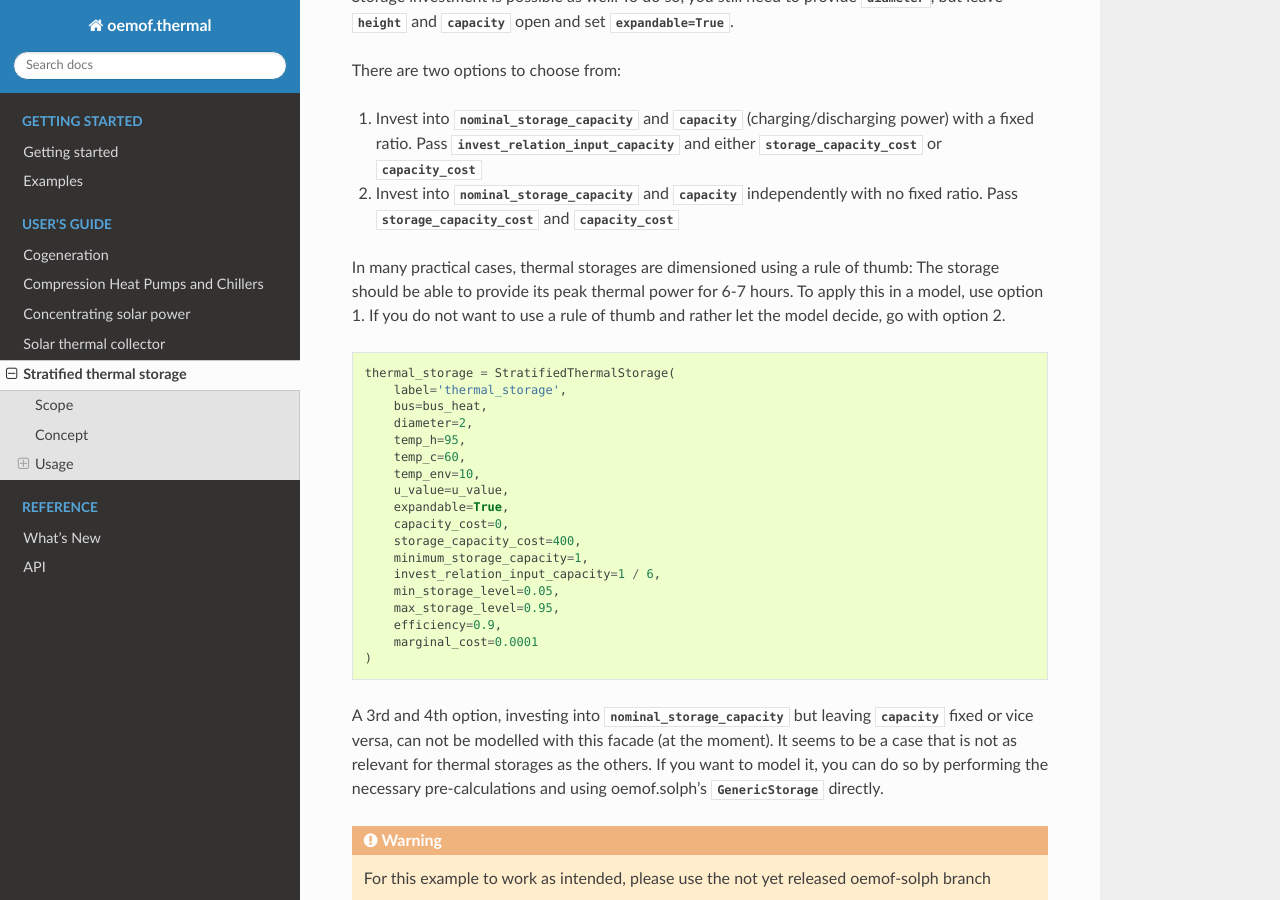
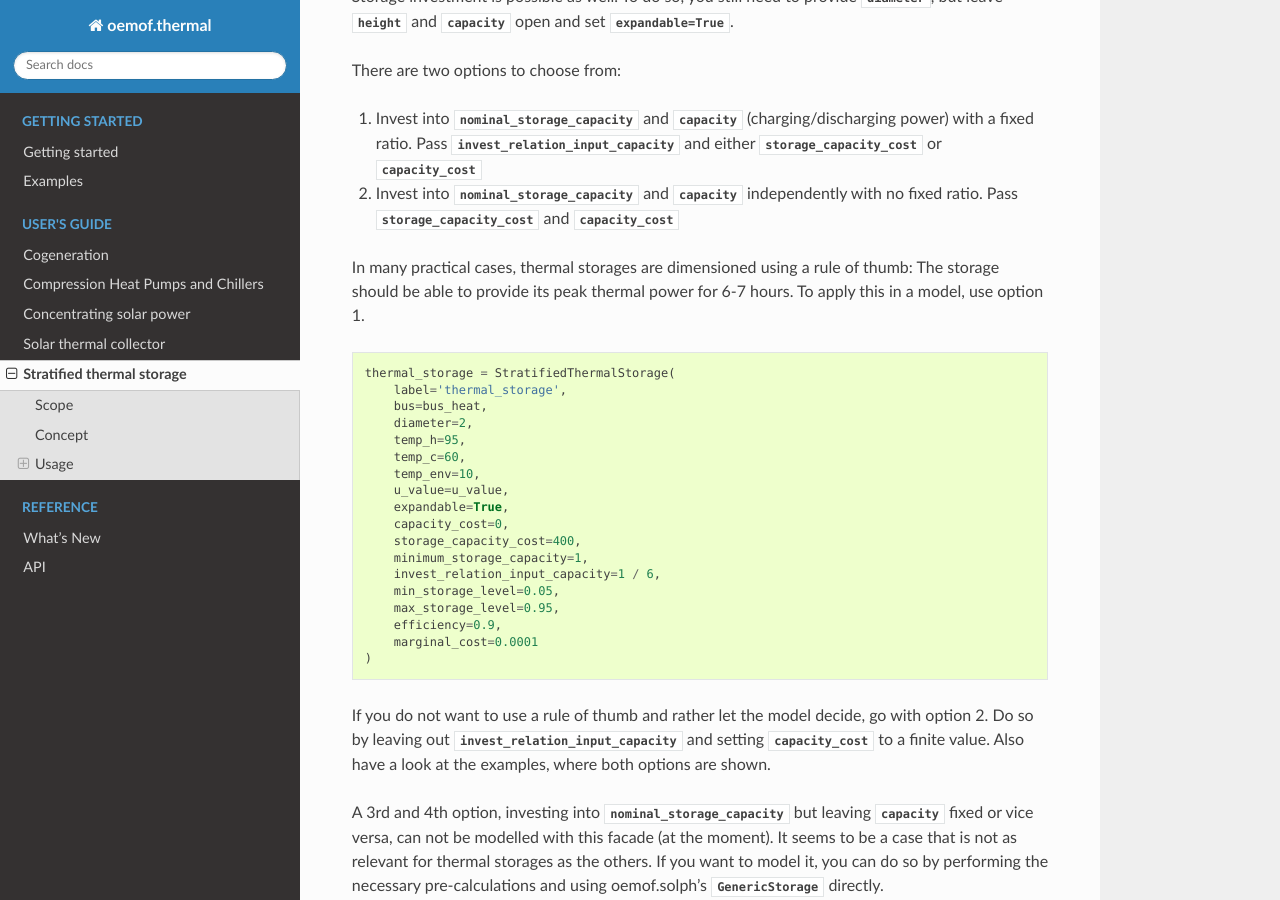
Before and after one commit to oemof/oemof-thermal, a Sphinx documentation site: the page built from docs/stratified_thermal_storage.rst, in a window 1280 px wide and 900 px high, scrolled down 3307 px. Built offline with Sphinx 7.4.7 and the Read the Docs theme 2.0.0, drawn with Linux system fonts in a browser that asks for light colours; formulas are drawn with MathJax 3.

Commit message:
Elaborate text on option 2

```diff
--- a/docs/stratified_thermal_storage.rst
+++ b/docs/stratified_thermal_storage.rst
@@ -225,6 +224,9 @@ If you do not want to use a rule of thumb and rather let the model decide, go wi
       marginal_cost=0.0001
   )
 
+If you do not want to use a rule of thumb and rather let the model decide, go with option 2. Do so
+by leaving out :py:attr:`invest_relation_input_capacity` and setting :py:attr:`capacity_cost` to
+a finite value. Also have a look at the examples, where both options are shown.
 
 A 3rd and 4th option, investing into :py:attr:`nominal_storage_capacity` but leaving
 :py:attr:`capacity` fixed or vice versa, can not be modelled with this facade (at the moment).
```
Also changed, not shown: other parts of docs/stratified_thermal_storage.rst (+0 -1 lines).
